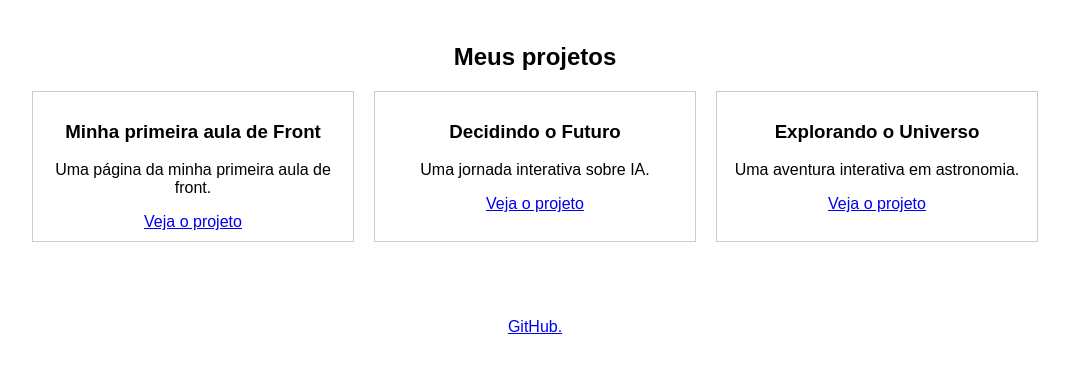
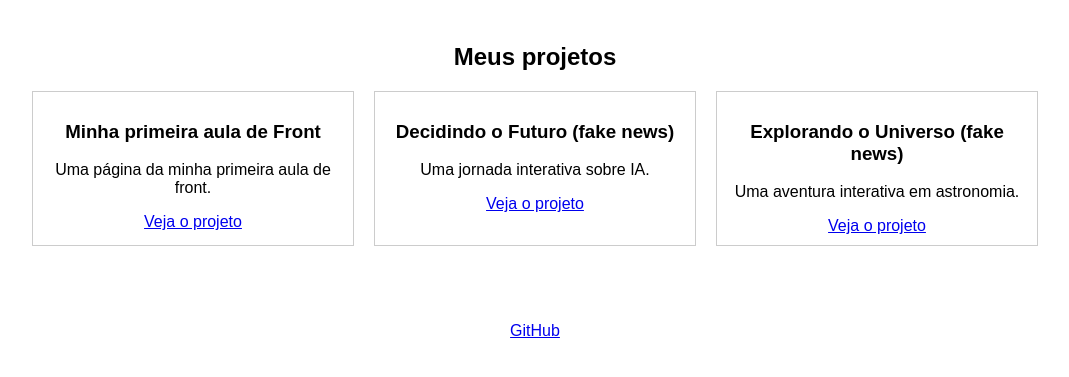
Before and after one commit to GabrieldPeder/Port_aula, a plain HTML site: page index.html in a window 1280 px wide. Shown: the part 193-570 px from the top of the page, without its empty margins (105-1174 px from the left). Drawn offline with Linux system fonts and the light colour scheme.

Commit message:
Update index.html

```diff
--- a/index.html
+++ b/index.html
@@ -61,19 +61,19 @@
     <a href="https://gabrieldpeder.github.io/Curriculo/">Veja o projeto</a>
         </div>
         <div class="projeto">
-            <h3>Decidindo o Futuro</h3>
+            <h3>Decidindo o Futuro (fake news)</h3>
             <p>Uma jornada interativa sobre IA.</p>
             <a href="#">Veja o projeto</a>
         </div>
         <div class="projeto">
-            <h3>Explorando o Universo</h3>
+            <h3>Explorando o Universo (fake news)</h3>
             <p>Uma aventura interativa em astronomia.</p>
             <a href="#">Veja o projeto</a>
         </div>
     </div>
 
     <footer>
-        <p> <a href="https://github.com/GabrieldPeder">GitHub.</a></p>
+        <p> <a href="https://github.com/GabrieldPeder">GitHub</a></p>
     </footer>
 </body>
 </html>
```
